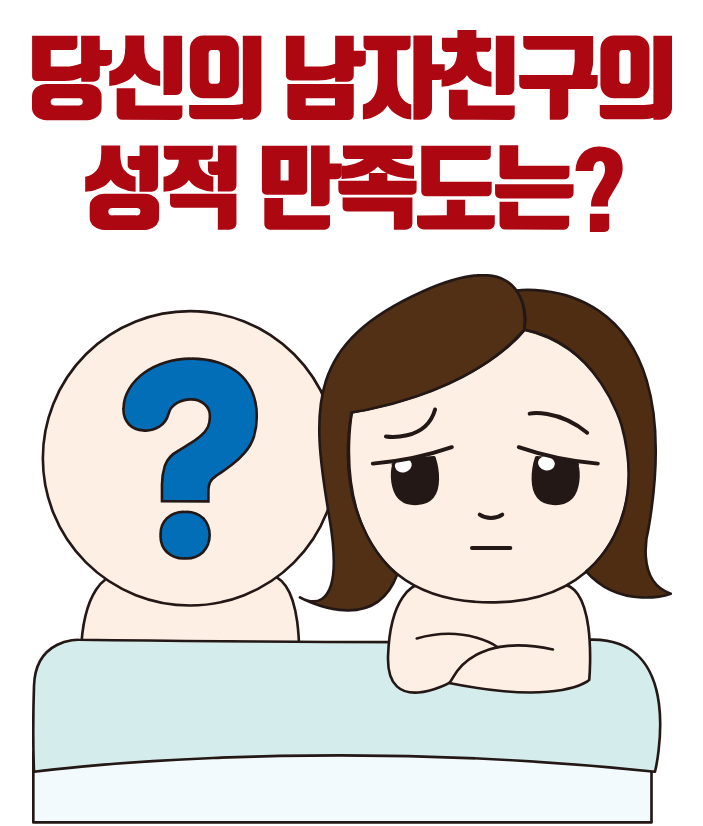
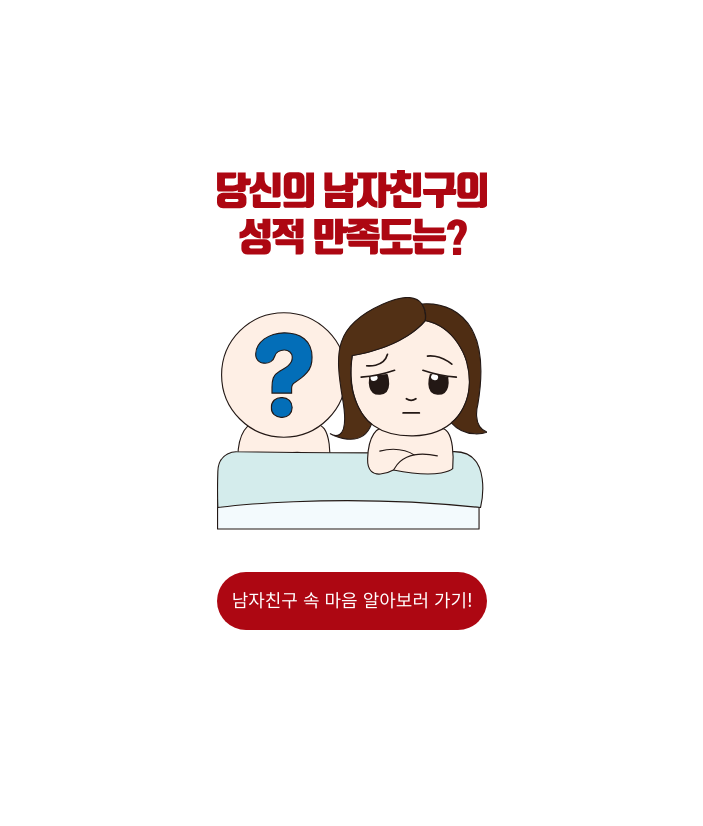
Before and after one commit to TasteGoRound/MBTI, a Nuxt app: page / in a window 1280 px wide. Shown: the top 826 px of the page, without its empty margins (288-991 px from the left). After the commit the page ends 800 px from the top, so only its background shows below. Built offline with nearby package versions, Linux system fonts and the light colour scheme; a web font is replaced by a local one.

Commit message:
인트로 크기 축소

```diff
--- a/pages/index.vue
+++ b/pages/index.vue
@@ -6,7 +6,7 @@
       </header>
       <main>
         <strong class="start_symbol" v-html="symbol"></strong>
-        <nuxt-link class="start_interview" to="/interview">연애 능력치 알아보기</nuxt-link>
+        <nuxt-link class="start_interview" to="/interview">남자친구 속 마음 알아보러 가기!</nuxt-link>
       </main>
     </div>
   </div>
@@ -51,24 +51,23 @@ main {
 }
 
 .start_symbol {
-  width: 50vw;
-  margin: 0 auto;
-}
-
-.start_symbol {
   display: block;
 }
 
 .start_interview {
   display: block;
-  font-size: 2.25vw;
-  padding: 3vw 20px;
+  font-size: 18px;
+  padding: 20px 15px;
   text-align: center;
-  background: red;
+  background: #ad0712;
   color: #fff;
   text-decoration: none;
   border-radius: 60px;
   margin: 0 auto;
   margin-top: 40px;
+
+  @media screen and (max-width: 340px) {
+    font-size: 16px;
+  }
 }
 </style>
```
